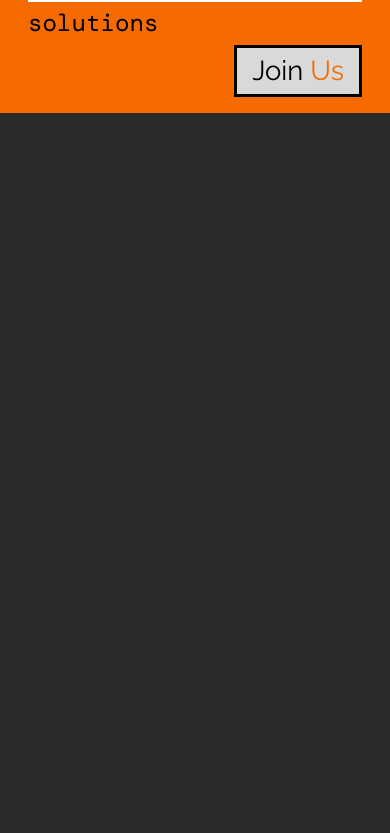
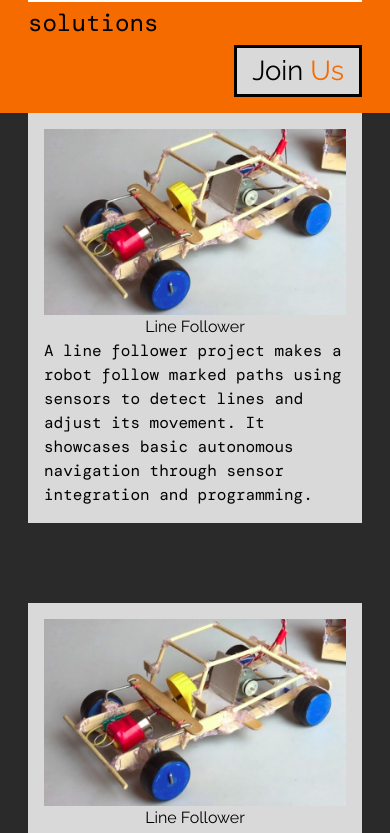
Before and after one commit to Techxaro/tecxaro-website, a React (Vite) app in the folder website/: page / in a window 390 px wide. Shown: the part 3689-4522 px from the top of the page. Built offline with nearby package versions, Linux system fonts and the light colour scheme.

Commit message:
i am understanding how props work and i am working on the project cards for the mobile version of the website

```diff
--- /dev/null
+++ b/website/src/screenSize/Mobile/Components/_7.1_projectCard.jsx
@@ -0,0 +1,49 @@
+import PropTypes from 'prop-types';
+
+// IMPORTING CSS HERE
+import "../Pages/homePageMobile.css"
+
+
+
+export const ProjectCard = (props) => {
+  return (
+    <div id='PC-M-main'>
+
+
+        {/* WRAPPER */}
+        <div id='PC-M-wrapper'>
+
+            {/* PROJECT IMAGE */}
+            <div>
+                <img src={props.img} alt="" />
+            </div>
+
+
+            {/* PROJECT NAME */}
+            <div className=' w-[100%] raleway font-semibold'>
+                <h1 className='PC-M-projectHeading'>{props.projHeading}</h1>
+            </div>
+
+
+            {/* PROJECT PARA */}
+            <div className=' dmMono'>
+                <p>{props.projPara}</p>
+            </div>
+
+
+            {/* LEARN MORE BUTTON */}
+            <div>
+
+            </div>
+
+        </div>
+    </div>
+  )
+}
+
+
+ProjectCard.propTypes = {
+    projHeading:PropTypes.string,
+    projPara:PropTypes.string,
+    img:PropTypes.any,
+  };
--- a/website/src/screenSize/Mobile/Components/_7_ourProjects.jsx
+++ b/website/src/screenSize/Mobile/Components/_7_ourProjects.jsx
@@ -1,18 +1,40 @@
+import { ProjectCard } from "./_7.1_projectCard"
+
+// IMPORTING IMAGES BELOW
+
+import project1Img from "../../../assets/jpg/tecxaroProjectDummyImg.jpg"
+
 
 
 
 export const OurProjectSection = () => {
+
+  // HEADINGS FOR THE PROJECTS
+  let proj1Heading = "Line Follower"
+
+
+  // PARAGRAPHS FOR THE PROJECTS
+  let proj1Para = "A line follower project makes a robot follow marked paths using sensors to detect lines and adjust its movement. It showcases basic autonomous navigation through sensor integration and programming."
+
+
+
+
+
+
+
+
   return (
-    <div>
+    <div id="OPS-M-main">
 
 
       {/* THE WRAPPER FOR THIS PART */}
-        <div>
+      <div id="OPS-M-wrapper">
 
 
         {/* HEADING FOR OUR PROJECTS */}
-
-
+        <div>
+          <h1></h1>
+        </div>
 
         {/* OUR PROJECTS SUBTILE 2 SMALL LINES BELOW THE HEADING PART */}
 
@@ -22,10 +44,18 @@ export const OurProjectSection = () => {
 
 
 
-
+        <div id="OPS-M-projectCardWrapper">
           {/* PROJECT 1 CARD */}
+          <ProjectCard img={project1Img} projHeading="Line Follower" projPara={proj1Para}/>
 
 
+          {/* PROJECT 2 CARD */}
+          <ProjectCard img={project1Img} projHeading={proj1Heading} projPara={proj1Para}/>
+
+
+          {/* PROJECT 3 CARD */}
+          <ProjectCard img={project1Img} projHeading={proj1Heading} projPara={proj1Para}/>
+        </div>
 
 
         {/* TECXARO WHITE X LOGO */}
@@ -37,8 +67,6 @@ export const OurProjectSection = () => {
 
 
 
-
-            {/* PROJECT 2 CARD */}
 
 
 
@@ -54,8 +82,6 @@ export const OurProjectSection = () => {
 
 
 
-            {/* PROJECT 3 CARD */}
-
 
 
 
--- a/website/src/screenSize/Mobile/Pages/homePageMobile.css
+++ b/website/src/screenSize/Mobile/Pages/homePageMobile.css
@@ -639,3 +639,101 @@
     align-items: center;
 
 }
+
+
+
+
+
+
+
+
+
+
+
+
+
+
+
+
+
+
+
+
+
+
+
+
+
+
+
+
+
+
+/* OUR PROJECT SECTION */
+#OPS-M-main{
+    width: 100%;
+    display: flex;
+    justify-content: center;
+    align-items: center;
+}
+
+#OPS-M-wrapper{
+    width: 20.875rem;
+    display: flex;
+    flex-direction: column;
+
+    justify-content: center;
+    align-items: center;
+}
+
+#OPS-M-projectCardWrapper{
+    width: 100%;
+    /* height: 10rem; */
+
+    display: flex;
+    flex-direction: column;
+    justify-content: center;
+    align-items: center;
+}
+
+
+
+
+
+
+
+
+
+
+
+
+
+
+
+
+
+
+
+/* PROJECT CARD SECTION */
+
+#PC-M-main{
+    width: 100%;
+    background-color: var(--lightGrey);
+    padding: 1rem;
+
+    margin-bottom: 5rem;
+}
+
+#PC-M-wrapper{
+    width: 100%;
+    /* height: 10rem; */
+
+    display: flex;
+    flex-direction: column;
+    justify-content: center;
+    align-items: center;
+}
+
+.PC-M-projectHeading{
+
+}
--- a/website/src/screenSize/Mobile/Pages/homePageMobile.jsx
+++ b/website/src/screenSize/Mobile/Pages/homePageMobile.jsx
@@ -1,7 +1,8 @@
-// IMPORTIN THE COMPONENTS HERE
+// IMPORTING THE CSS HERE
+import "./homePageMobile.css"
 
 
-// IMPORTING THE CSS HERE
+// IMPORTIN THE COMPONENTS HERE
 import { Navbar } from "../Components/_0_navbar-M"
 import { HeroSectionMobile } from "../Components/_1_heroSection-M"
 import { AboutSectionMobile } from "../Components/_2_aboutUs-M"
@@ -9,7 +10,7 @@ import { WhyChooseUs } from "../Components/_3_practicalApproach-M"
 import { TailouredForYou } from "../Components/_4_tailouredForYou"
 import { FocusOnInnovation } from "../Components/_5_focusOnInnovation"
 import { SolvingRealWorldProblems } from "../Components/_6_solvingRealWorldProblems"
-import "./homePageMobile.css"
+import { OurProjectSection } from "../Components/_7_ourProjects"
 
 
 
@@ -23,6 +24,7 @@ export const HomePageMobile = () => {
             <TailouredForYou/>
             <FocusOnInnovation/>
             <SolvingRealWorldProblems/>
+            <OurProjectSection/>
         </div>
     )
 }
```
Lines whose indentation alone changed are shown as unchanged.
